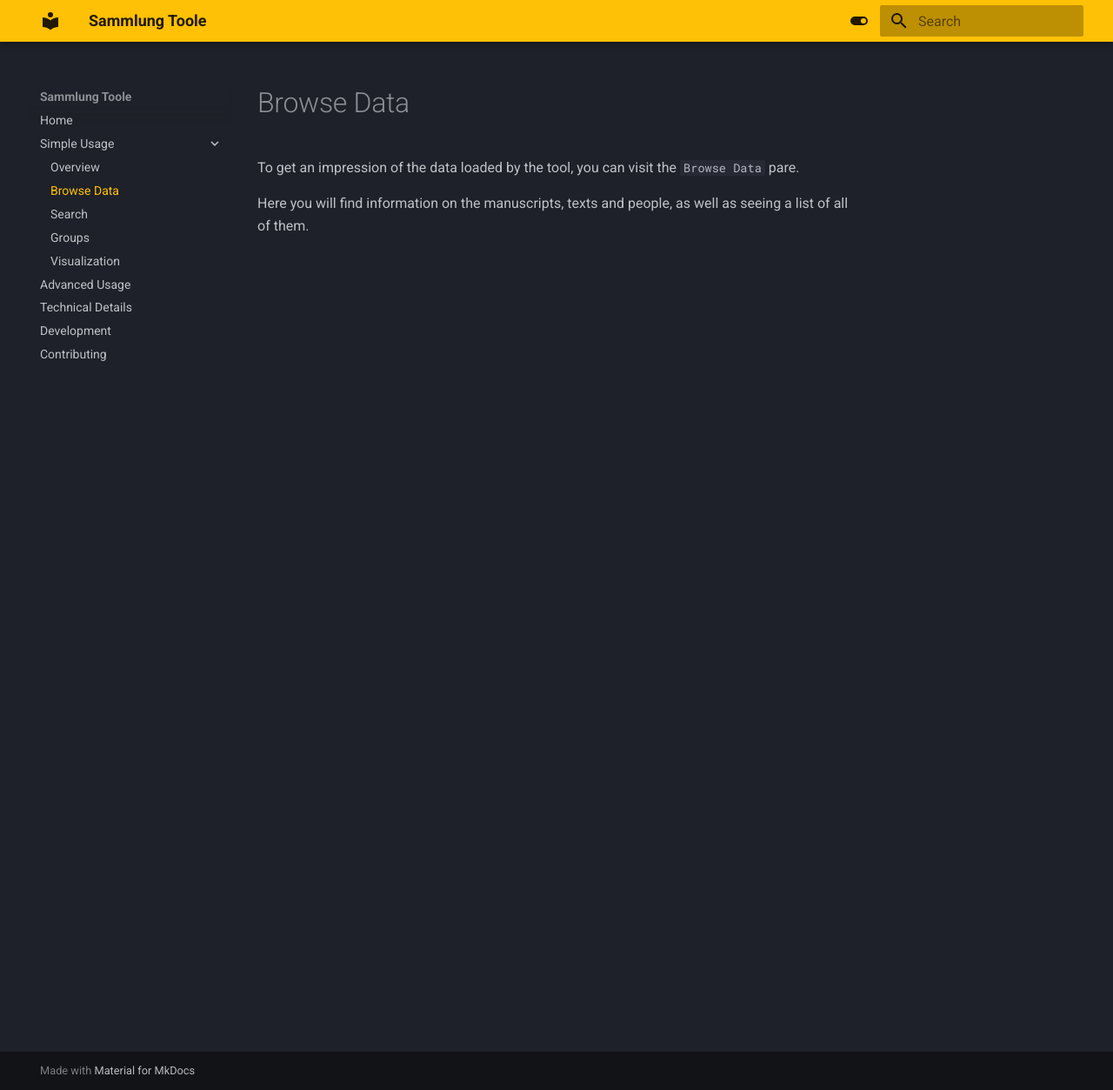
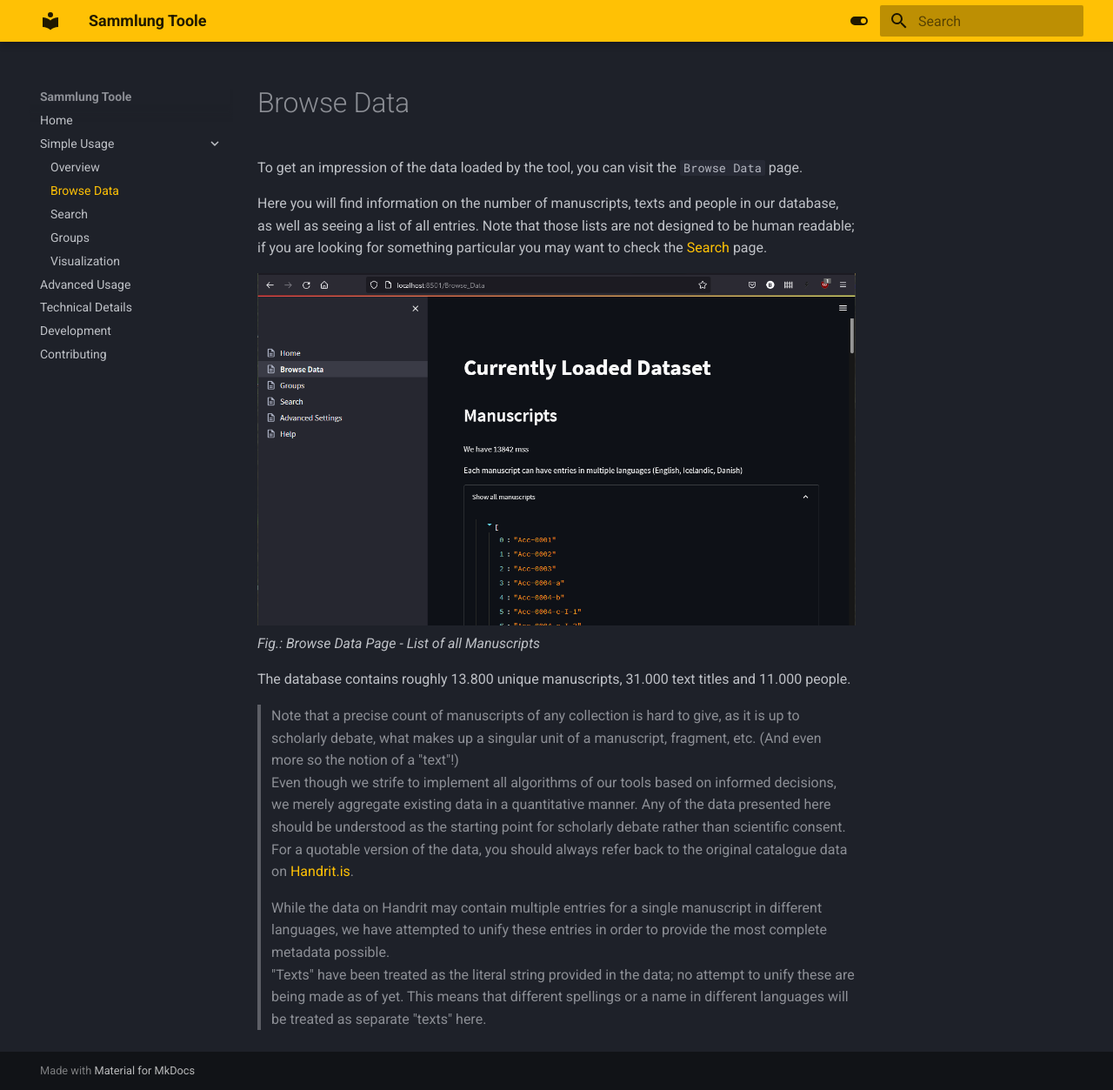
Before and after one commit to arbeitsgruppe-digitale-altnordistik/Sammlung-Toole, an MkDocs documentation site: the page built from docs/simple/browse.md, in a window 1280 px wide and 1253 px high. Shown: the whole window at 87% size. Built offline with MkDocs 1.6.1 and Material for MkDocs 9.7.7, drawn with Linux system fonts in a browser that asks for light colours.

Commit message:
add browse page contents

```diff
--- a/docs/simple/browse.md
+++ b/docs/simple/browse.md
@@ -1,5 +1,24 @@
 # Browse Data
 
-To get an impression of the data loaded by the tool, you can visit the `Browse Data` pare.
+To get an impression of the data loaded by the tool, you can visit the `Browse Data` page.
 
-Here you will find information on the manuscripts, texts and people, as well as seeing a list of all of them.
+Here you will find information on the number of manuscripts, texts and people in our database, as well as seeing a list
+of all entries. Note that those lists are not designed to be human readable; if you are looking for something particular
+you may want to check the [Search](search.md) page.
+
+![Browse Data Page](../assets/images/browse_data.png)
+*Fig.: Browse Data Page - List of all Manuscripts*
+
+The database contains roughly 13.800 unique manuscripts, 31.000 text titles and 11.000 people.
+
+> Note that a precise count of manuscripts of any collection is hard to give, as it is up to scholarly debate, what
+> makes up a singular unit of a manuscript, fragment, etc. (And even more so the notion of a "text"!)
+> Even though we strife to implement all algorithms of our tools based on informed decisions, we merely aggregate
+> existing data in a quantitative manner. Any of the data presented here should be understood as the starting point for
+> scholarly debate rather than scientific consent. For a quotable version of the data, you should always refer back to
+> the original catalogue data on [Handrit.is](https://handrit.is/).
+
+> While the data on Handrit may contain multiple entries for a single manuscript in different languages, we have
+> attempted to unify these entries in order to provide the most complete metadata possible.
+> "Texts" have been treated as the literal string provided in the data; no attempt to unify these are being made as of
+> yet. This means that different spellings or a name in different languages will be treated as separate "texts" here.
```
Also changed, not shown: docs/simple/usage-overview.md (+1 -0 lines), docs/assets/images/browse_data.png (added).
